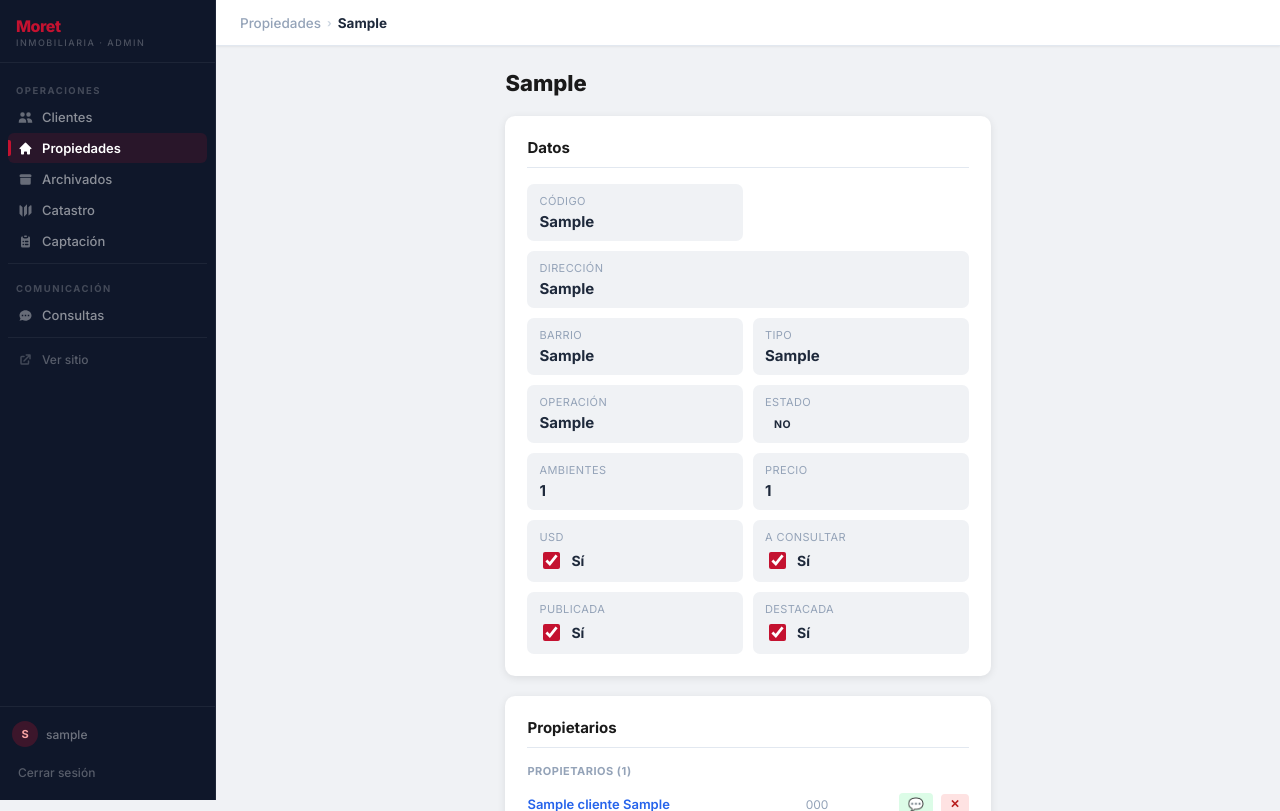
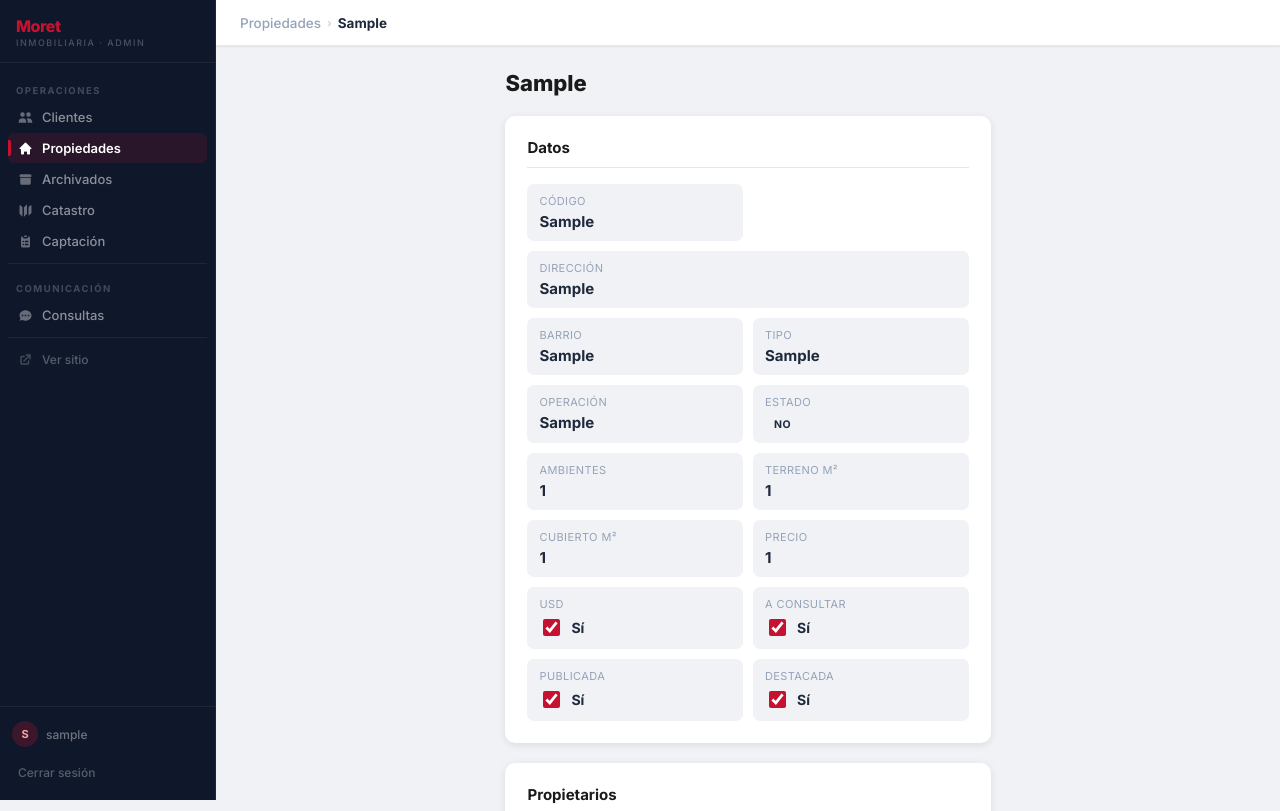
Before and after one commit to cerosmrt/app-inmobiliaria, a Flask app: page /admin/propiedad/1 in a window 1280 px wide. Shown: the top 811 px of the page. Run offline with Flask 3, Linux system fonts and the light colour scheme; the visitor is signed in with stand-in values (Sample User, id 1); tables that the repository leaves empty hold one stand-in row (values such as "Sample post"); grey boxes marked "Sample" are stand-in pictures; data that the repository does not hold is empty; some libraries are stand-ins or nearby versions.

Commit message:
feat: campos superficie_terreno y superficie_cubierta en propiedades
Agrega m² de terreno y m² cubiertos como campos propios de Propiedad
(antes se escribían a mano en la descripción). Incluye ALTER TABLE para
DBs existentes y los 12 registros importados del CSV ya tienen los
valores correctos.

Co-Authored-By: Claude Sonnet 4.6 <noreply@anthropic.com>

```diff
--- a/app.py
+++ b/app.py
@@ -455,6 +455,8 @@ def add_propiedad():
         es_usd=data.get('es_usd', True),
         precio_a_consultar=data.get('precio_a_consultar', False),
         ambientes=data.get('ambientes'),
+        superficie_terreno=data.get('superficie_terreno'),
+        superficie_cubierta=data.get('superficie_cubierta'),
         tipo=data['tipo'],
         operacion=data.get('operacion'),
         estado=data['estado'],
@@ -519,7 +521,9 @@ def update_propiedad(id):
     p.rango_max        = data.get('rango_max', p.rango_max)
     p.es_usd           = data.get('es_usd', p.es_usd)
     p.precio_a_consultar = data.get('precio_a_consultar', p.precio_a_consultar)
-    p.ambientes        = data.get('ambientes', p.ambientes)
+    p.ambientes            = data.get('ambientes', p.ambientes)
+    p.superficie_terreno   = data.get('superficie_terreno', p.superficie_terreno)
+    p.superficie_cubierta  = data.get('superficie_cubierta', p.superficie_cubierta)
     p.tipo             = data.get('tipo', p.tipo)
     p.operacion        = data.get('operacion', p.operacion)
     p.publicada        = data.get('publicada', p.publicada)
@@ -1404,6 +1408,8 @@ with app.app_context():
             "ALTER TABLE propiedades ADD COLUMN deleted_at DATETIME",
             "ALTER TABLE clientes ADD COLUMN deleted_at DATETIME",
             "ALTER TABLE propiedades ADD COLUMN codigo VARCHAR",
+            "ALTER TABLE propiedades ADD COLUMN superficie_terreno REAL",
+            "ALTER TABLE propiedades ADD COLUMN superficie_cubierta REAL",
         ]:
             try:
                 _conn.execute(db.text(_ddl))
--- a/models.py
+++ b/models.py
@@ -25,6 +25,8 @@ class Propiedad(db.Model):
     es_usd = db.Column(db.Boolean, default=True)
     precio_a_consultar = db.Column(db.Boolean, default=False)
     ambientes = db.Column(db.Integer, nullable=True)
+    superficie_terreno  = db.Column(db.Float, nullable=True)
+    superficie_cubierta = db.Column(db.Float, nullable=True)
     tipo = db.Column(db.String)         # casa, departamento, local, terreno, otro
     operacion = db.Column(db.String, nullable=True)  # venta, alquiler
     estado = db.Column(db.String)       # disponible, reservada, vendida, rentada, cerrada
@@ -55,6 +57,8 @@ class Propiedad(db.Model):
             'es_usd': self.es_usd,
             'precio_a_consultar': self.precio_a_consultar,
             'ambientes': self.ambientes,
+            'superficie_terreno': self.superficie_terreno,
+            'superficie_cubierta': self.superficie_cubierta,
             'tipo': self.tipo,
             'operacion': self.operacion or '',
             'estado': self.estado,
--- a/templates/admin/propiedad.html
+++ b/templates/admin/propiedad.html
@@ -206,6 +206,8 @@
         { label: 'Operación', field: 'operacion',          type: 'select', opts: ['venta','alquiler'] },
         { label: 'Estado',         field: 'estado',             type: 'select', opts: ['disponible','reservada','vendida','rentada','cerrada'], badge: true },
         { label: 'Ambientes',      field: 'ambientes',          type: 'number' },
+        { label: 'Terreno m²',    field: 'superficie_terreno',  type: 'number' },
+        { label: 'Cubierto m²',   field: 'superficie_cubierta', type: 'number' },
         { label: 'Precio',         field: 'rango_min',          type: 'number' },
         { label: 'USD',            field: 'es_usd',             type: 'bool' },
         { label: 'A consultar',    field: 'precio_a_consultar', type: 'bool' },
```
